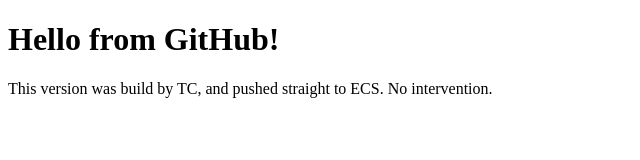
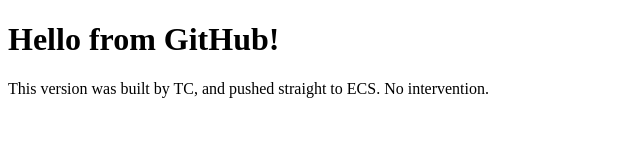
Before and after one commit to ErnstHaagsman/farsight, a plain HTML site: page frontend/static/index.html in a window 1280 px wide. Shown: the full height of the page, 0-640 px from the left. Drawn offline with Linux system fonts and the light colour scheme.

Commit message:
Fix typo

```diff
--- a/frontend/static/index.html
+++ b/frontend/static/index.html
@@ -7,6 +7,6 @@
 <body>
     <h1>Hello from GitHub!</h1>
 
-    <p>This version was build by TC, and pushed straight to ECS. No intervention.</p>
+    <p>This version was built by TC, and pushed straight to ECS. No intervention.</p>
 </body>
 </html>
```
